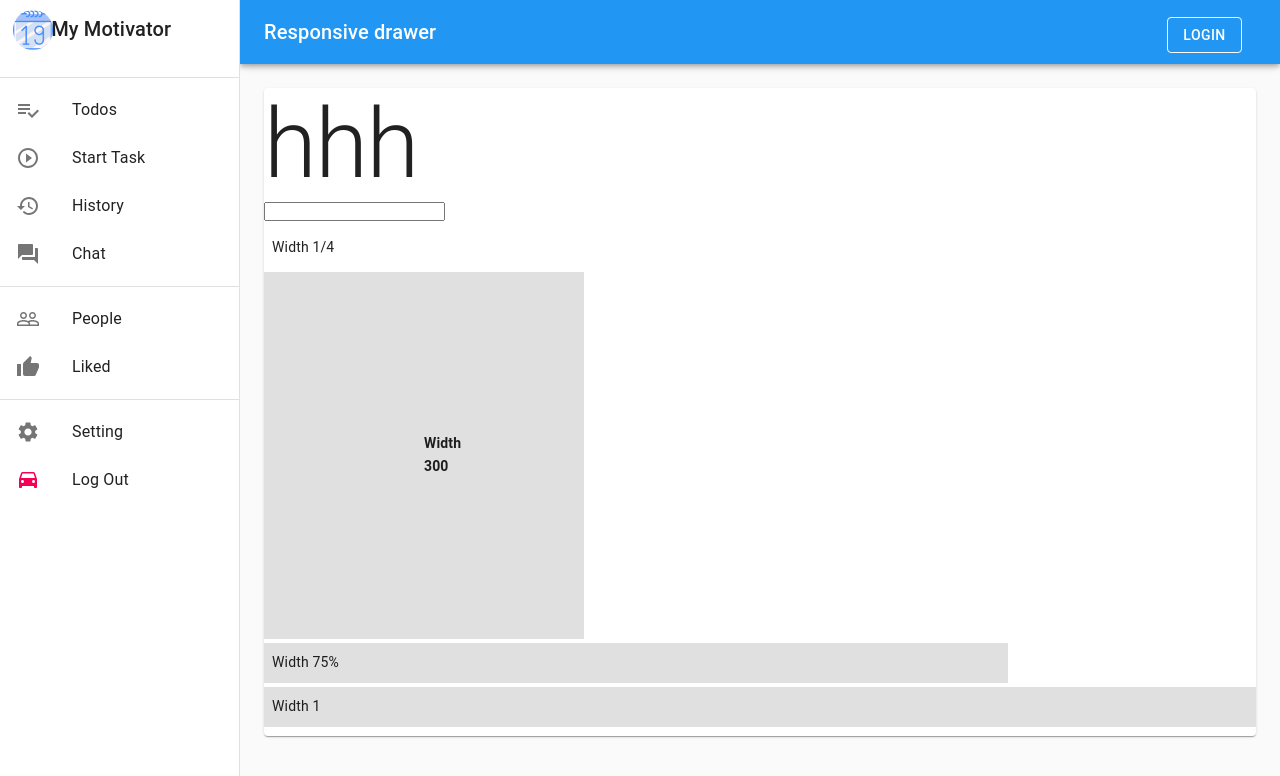
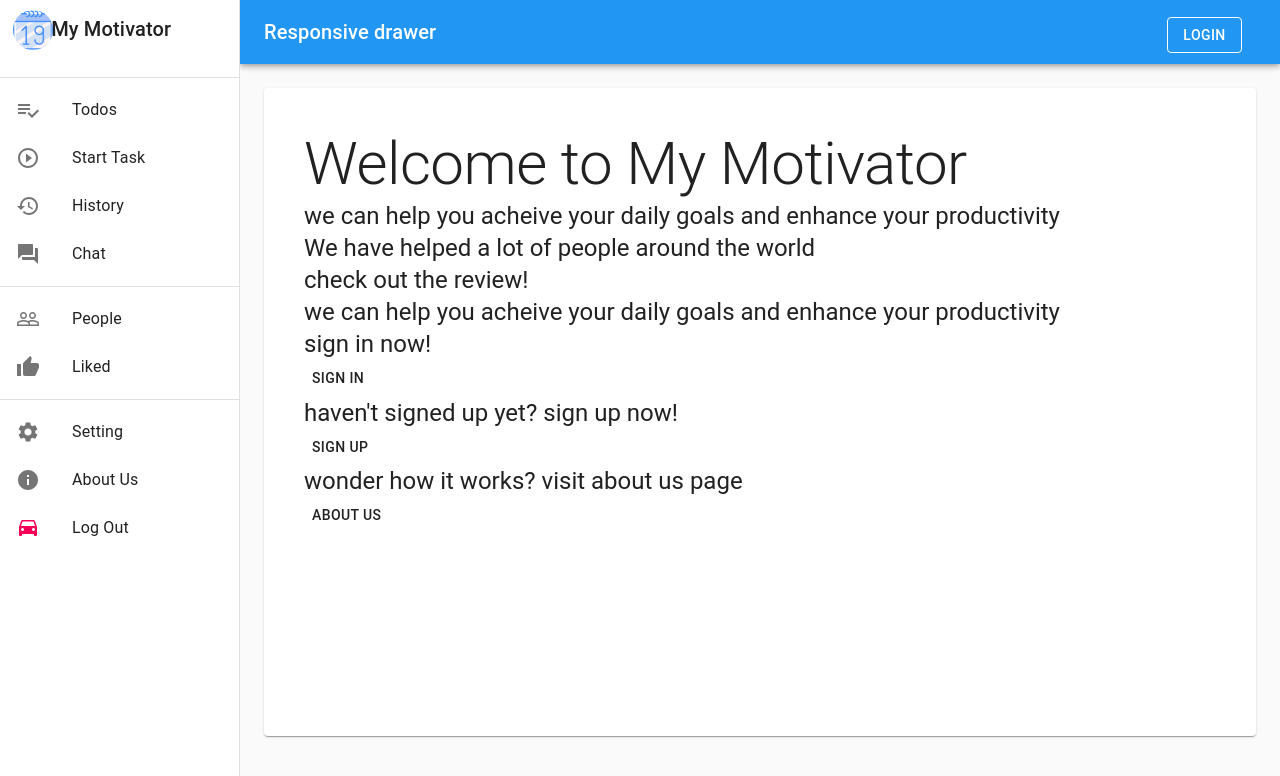
Before and after one commit to shawnscoding/TaskManager, a React (Create React App) app: page /start in a window 1280 px wide. Shown: the top 776 px of the page. Built offline with nearby package versions, Linux system fonts and the light colour scheme.

Commit message:
created signInForm, header, todosForm, todosPage, homepage and startpage components

```diff
--- a/src/component/header/header.component.jsx
+++ b/src/component/header/header.component.jsx
@@ -30,6 +30,8 @@ import AccountCircle from "@material-ui/icons/AccountCircle";
 import SignInForm from "../signInForm/signInForm.component";
 import TodosPage from "../../pages/todosPage/todosPage.component";
 import TodosForm from "../todosForm/todosForm.component";
+import InfoIcon from "@material-ui/icons/Info";
+import MyTodoList from "./../myTodoList/myTodoList.component";
 
 const Header = props => {
   const [user, setUser] = useState(true);
@@ -100,6 +102,12 @@ const Header = props => {
             <SettingsIcon />
           </ListItemIcon>
           <ListItemText primary="Setting" />
+        </ListItem>
+        <ListItem button>
+          <ListItemIcon>
+            <InfoIcon />
+          </ListItemIcon>
+          <ListItemText primary="About Us" />
         </ListItem>
         <ListItem button>
           <ListItemIcon>
@@ -174,6 +182,7 @@ const Header = props => {
           <Switch>
             <Route exact path="/todos" component={TodosPage} />
             <Route exact path="/todos/createTodos" component={TodosForm} />
+            <Route exact path="/todos/myTodos" component={MyTodoList} />
             <Route exact path="/start" component={StartPage} />
           </Switch>
         </Paper>
--- /dev/null
+++ b/src/component/myTodoList/myTodoList.component.jsx
@@ -0,0 +1,7 @@
+import React from "react";
+
+const MyTodoList = () => {
+  return <div>MyTodoList MyTodoList</div>;
+};
+
+export default MyTodoList;
--- a/src/component/todosForm/todosFormSteps/todosFormFirst.component.jsx
+++ b/src/component/todosForm/todosFormSteps/todosFormFirst.component.jsx
@@ -19,13 +19,7 @@ const categories = [
   "TheRest"
 ];
 
-const TodosFormFirst = ({
-  classes,
-  getStepContent,
-  activeStep,
-  form,
-  onChange
-}) => {
+const TodosFormFirst = ({ classes, form, onChange }) => {
   return (
     <React.Fragment>
       <TextField
@@ -34,13 +28,14 @@ const TodosFormFirst = ({
         type="text"
         value={form.title}
         label="Title"
-        margin="normal"
         onChange={onChange("title")}
         fullWidth
         className={classes.formControl}
       />
       <FormControl fullWidth variant="outlined" className={classes.formControl}>
-        <InputLabel id="category">What is it about?</InputLabel>
+        <InputLabel htmlFor="category" id="category">
+          What is it about?
+        </InputLabel>
         <Select
           labelId="category"
           id="category"
@@ -60,11 +55,10 @@ const TodosFormFirst = ({
         type="text"
         value={form.discription}
         label="Description"
-        margin="normal"
         onChange={onChange("discription")}
         fullWidth
         multiline
-        row="3"
+        rows="3"
         className={classes.formControl}
       />
     </React.Fragment>
--- a/src/component/todosForm/todosFormSteps/todosFormLast.component.jsx
+++ b/src/component/todosForm/todosFormSteps/todosFormLast.component.jsx
@@ -1,7 +1,37 @@
 import React from "react";
-
-const TodosFormLast = () => {
-  return <div></div>;
+import { Box, Typography, TextField } from "@material-ui/core";
+import Rating from "@material-ui/lab/Rating";
+const TodosFormLast = ({ onChange, form, onRatingChange, classes }) => {
+  return (
+    <React.Fragment>
+      <Box component="fieldset" mb={3} borderColor="transparent">
+        <Typography varient="h5" component="legend">
+          how important is it?
+        </Typography>
+        <Rating
+          name="simple-controlled"
+          value={form.importance}
+          onChange={onRatingChange}
+        />
+      </Box>
+      <Box>
+        <Typography varient="subtitle1" component="legend">
+          why don't you give yourself a small reward when you have completed? it
+          will help you to stay motivated :)
+        </Typography>
+        <TextField
+          variant="outlined"
+          id="todoTitle"
+          type="text"
+          value={form.reward}
+          label="Title"
+          onChange={onChange("reward")}
+          fullWidth
+          className={classes.formControl}
+        />
+      </Box>
+    </React.Fragment>
+  );
 };
 
 export default TodosFormLast;
--- a/src/component/todosForm/todosFormSteps/todosFormSecond.component.jsx
+++ b/src/component/todosForm/todosFormSteps/todosFormSecond.component.jsx
@@ -1,31 +1,85 @@
 import React from "react";
-import Grid from "@material-ui/core/Grid";
-import { KeyboardDatePicker } from "@material-ui/pickers";
+import { KeyboardDatePicker, KeyboardTimePicker } from "@material-ui/pickers";
+import InputLabel from "@material-ui/core/InputLabel";
+import FormHelperText from "@material-ui/core/FormHelperText";
+import FormControl from "@material-ui/core/FormControl";
+import Select from "@material-ui/core/Select";
+import { hoursArray, minutesArray } from "../../../utils/helper";
 
-const TodosFormSecond = () => {
-  // The first commit of Material-UI
-  const [selectedDate, setSelectedDate] = React.useState(
-    new Date("2020-01-18T21:11:54")
-  );
-
-  const handleDateChange = date => {
-    setSelectedDate(date);
-  };
-
+const TodosFormSecond = ({
+  classes,
+  onHourChange,
+  date,
+  form,
+  onDateAndTimeChange
+}) => {
   return (
     <React.Fragment>
       <KeyboardDatePicker
+        className={classes.formControl}
         fullWidth
         margin="normal"
         id="date-picker-dialog"
-        label="Date picker dialog"
+        label="please select the date"
         format="MM/dd/yyyy"
-        value={selectedDate}
-        onChange={handleDateChange}
+        value={date}
+        onChange={onDateAndTimeChange}
         KeyboardButtonProps={{
           "aria-label": "change date"
         }}
       />
+      <KeyboardTimePicker
+        className={classes.formControl}
+        fullWidth
+        margin="normal"
+        id="time-picker"
+        label="you can select the exact time, if you wish ( optional )"
+        value={date}
+        onChange={onDateAndTimeChange}
+        KeyboardButtonProps={{
+          "aria-label": "change time"
+        }}
+      />
+      <FormControl className={classes.formControl}>
+        <InputLabel htmlFor="hours-native-simple">Hour</InputLabel>
+        <Select
+          native
+          value={form.hours}
+          onChange={onHourChange("hours")}
+          inputProps={{
+            name: "hours",
+            id: "hours-native-simple"
+          }}
+        >
+          <option value="" />
+          {hoursArray.map((hour, index) => (
+            <option key={index} value={hour}>
+              {hour}
+            </option>
+          ))}
+        </Select>
+        <FormHelperText>How long does this takes?</FormHelperText>
+      </FormControl>
+      <FormControl className={classes.formControl}>
+        <InputLabel htmlFor="age-native-simple">Minutes</InputLabel>
+        <Select
+          native
+          value={form.minutes}
+          onChange={onHourChange("minutes")}
+          inputProps={{
+            name: "minutes",
+            id: "age-native-simple"
+          }}
+        >
+          <option value="" />
+          {minutesArray.map((minute, index) => (
+            <option key={index} value={minute}>
+              {minute}
+            </option>
+          ))}
+        </Select>
+        <FormHelperText> ( optional ) </FormHelperText>
+      </FormControl>
     </React.Fragment>
   );
 };
--- a/src/pages/startpage/startpage.component.jsx
+++ b/src/pages/startpage/startpage.component.jsx
@@ -1,56 +1,65 @@
 import React, { useRef, useEffect } from "react";
-import Box from "@material-ui/core/Box";
-import { Typography } from "@material-ui/core";
 import { makeStyles } from "@material-ui/core/styles";
+import { Box, Grid, Typography, Button } from "@material-ui/core";
 
 const useStyles = makeStyles(theme => ({
   root: {
-    padding: theme.spacing(20)
+    padding: theme.spacing(5)
   }
 }));
 
-const StartPage = () => {
+const StartPage = ({ history }) => {
   const classes = useStyles();
-  const inputEl = useRef(null);
-  const BoxEl = useRef(null);
-  // const onButtonClick = () => {
-  //   // `current` points to the mounted text input element
-  //   console.log(inputEl.current);
-  //   console.log(inputEl);
-  //   inputEl.current.focus();
-  // };
-  useEffect(() => {
-    console.log(inputEl.current.offsetWidth);
-    console.log(BoxEl.current.offsetWidth);
-  });
-
-  console.log(inputEl);
   return (
-    <div>
-      <Typography variant="h1">hhh</Typography>
-      <Box ref={BoxEl} width="100%">
-        <input ref={inputEl} type="text" />
-        {/* <button onClick={onButtonClick}>Focus the input</button> */}
-        <Box width={1 / 4} p={1} my={0.5}>
-          Width 1/4
-        </Box>
-        <Box
-          fontWeight="fontWeightBold"
-          width={300}
-          className={classes.root}
-          bgcolor="grey.300"
-          my={0.5}
-        >
-          Width 300
-        </Box>
-        <Box width="75%" bgcolor="grey.300" p={1} my={0.5}>
-          Width 75%
-        </Box>
-        <Box width={1} bgcolor="grey.300" p={1} my={0.5}>
-          Width 1
-        </Box>
-      </Box>
-    </div>
+    <React.Fragment>
+      <Grid
+        className={classes.root}
+        contianer
+        direction="column"
+        justify="flex-start"
+        alignItems="flex-start"
+      >
+        <Grid item>
+          <Typography component="h1" variant="h2">
+            Welcome to My Motivator
+          </Typography>
+        </Grid>
+        <Grid item>
+          <Typography variant="h5">
+            we can help you acheive your daily goals and enhance your
+            productivity
+          </Typography>
+        </Grid>
+        <Grid item>
+          <Typography variant="h5">
+            We have helped a lot of people around the world
+          </Typography>
+          <Typography variant="h5">check out the review!</Typography>
+        </Grid>
+        <Grid item>
+          <Typography variant="h5">
+            we can help you acheive your daily goals and enhance your
+            productivity
+          </Typography>
+        </Grid>
+        <Grid item>
+          <Typography variant="h5">sign in now!</Typography>
+          <Button>sign in</Button>
+        </Grid>
+        <Grid item>
+          <Typography variant="h5">
+            haven't signed up yet? sign up now!
+          </Typography>
+          <Button>sign up</Button>
+        </Grid>
+        <Grid item>
+          <Typography variant="h5">
+            wonder how it works? visit about us page
+          </Typography>
+          <Button>About Us</Button>
+        </Grid>
+      </Grid>
+    </React.Fragment>
   );
 };
 
--- a/src/pages/todosPage/todosPage.component.jsx
+++ b/src/pages/todosPage/todosPage.component.jsx
@@ -72,7 +72,7 @@ const TodosPage = ({ history }) => {
           <Card className={classes.card}>
             <CardContent>
               <Typography variant="h5" color="textSecondary" gutterBottom>
-                Create new To Do!
+                Check my to do list
               </Typography>
               <Typography variant="body2" component="p">
                 Lorem, ipsum dolor sit amet consectetur adipisicing elit. Sunt
@@ -91,8 +91,13 @@ const TodosPage = ({ history }) => {
             </CardContent>
             <Box width="100%">
               <Box display="flex" justifyContent="flex-end">
-                <Button size="large" variant="contained" color="primary">
-                  check my todo
+                <Button
+                  onClick={() => history.push("/todos/myTodos")}
+                  size="large"
+                  variant="contained"
+                  color="primary"
+                >
+                  view my todos
                 </Button>
               </Box>
             </Box>
--- /dev/null
+++ b/src/utils/helper.js
@@ -0,0 +1,10 @@
+export const hoursArray = [];
+export const minutesArray = [];
+
+for (let i = 1; i < 11; i++) {
+  hoursArray.push(`${i}`);
+}
+
+for (let i = 1; i < 61; i++) {
+  minutesArray.push(`${i}`);
+}
```
Also changed, not shown: src/component/todosForm/todosForm.component.jsx (+38 -26 lines), 1 other file (tests, documents, lock files or other folders).
